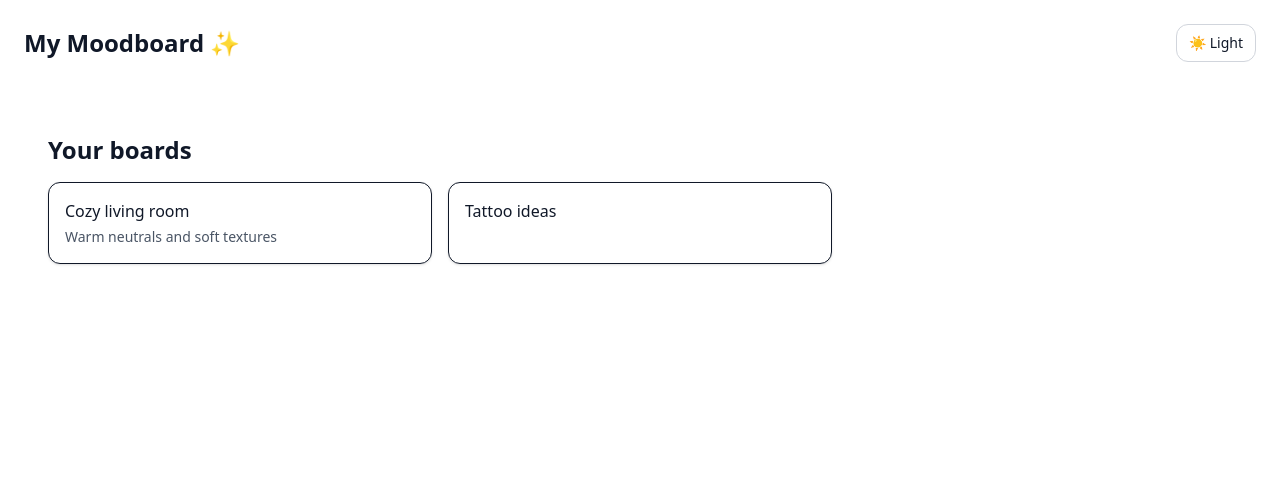
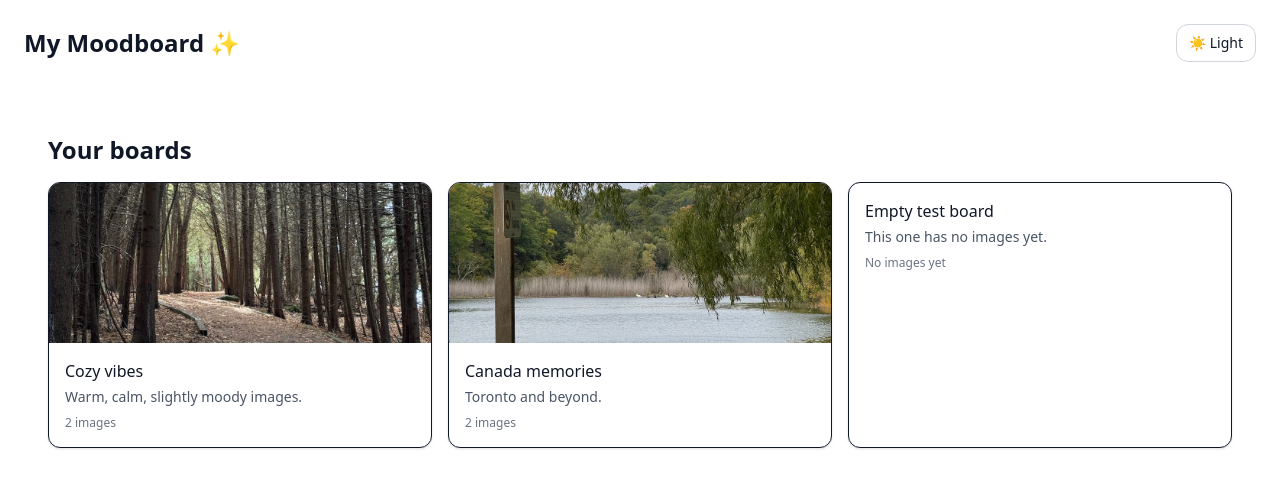
Before and after one commit to maarjahely/mood-board, a React (Vite) app: page /boards in a window 1280 px wide. Shown: the top 488 px of the page. Built offline with nearby package versions, Linux system fonts and the light colour scheme.

Commit message:
update board detail and list pages

```diff
--- a/src/_mock/boards.ts
+++ b/src/_mock/boards.ts
@@ -8,16 +8,24 @@ export type Board = {
 
 export const boards: Board[] = [
   {
-    id: "cozy-living-room",
-    title: "Cozy living room",
-    description: "Warm neutrals and soft textures",
-    imageIds: ["img1", "img3", "img7"],
+    id: "cozy-vibes",
+    title: "Cozy vibes",
+    description: "Warm, calm, slightly moody images.",
+    imageIds: ["forest", "pumpkins"],
     ownerId: "demo-user-1",
   },
   {
-    id: "tattoo-ideas",
-    title: "Tattoo ideas",
-    imageIds: ["img2", "img8"],
+    id: "canada-memories",
+    title: "Canada memories",
+    description: "Toronto and beyond.",
+    imageIds: ["lake", "downtown"],
+    ownerId: "demo-user-1",
+  },
+  {
+    id: "empty-board",
+    title: "Empty test board",
+    description: "This one has no images yet.",
+    imageIds: [],
     ownerId: "demo-user-1",
   },
 ];
--- a/src/features/boards/BoardsDetailRoute.tsx
+++ b/src/features/boards/BoardsDetailRoute.tsx
@@ -1,5 +1,6 @@
 import { Link, useParams } from "react-router-dom";
 import { boards } from "../../_mock/boards";
+import { images } from "../../_mock/images";
 
 export function BoardDetailRoute() {
   const currentUserId = "demo-user-1";
@@ -12,23 +13,44 @@ export function BoardDetailRoute() {
 
   if (!board) {
     return (
-      <div className="p-4 border rounded-xl">
-        <h2 className="text-lg font-semibold mb-2">Board not found</h2>
-        <Link to="/" className="text-blue-600 underline">
-          Back to gallery
-        </Link>
+      <div className="p-6">
+        <h1 className="text-xl font-semibold">Board not found</h1>
+        <p className="mt-2 text-gray-600">
+          We could not find a board with this id.
+        </p>
       </div>
     );
   }
 
+  const boardImages = images.filter((image) =>
+    board.imageIds.includes(image.id)
+  );
+
   return (
-    <div className="p-6 space-y-4">
-      <h1 className="text-2xl font-semibold">{board.title}</h1>
-      <div className="grid gap-4 sm:grid-cols-2 md:grid-cols-3">
-        {board.imageIds.map((imageId) => (
-          <h4>{imageId}</h4>
-        ))}
-      </div>
+    <div className="p-6">
+      <header className="mb-6">
+        <h1 className="text-2xl font-semibold">{board.title}</h1>
+        {board.description && (
+          <p className="mt-2 text-gray-600">{board.description}</p>
+        )}
+      </header>
+
+      {boardImages.length === 0 ? (
+        <p className="text-gray-600">
+          This board does not have any images yet.
+        </p>
+      ) : (
+        <div className="grid grid-cols-1 sm:grid-cols-2 md:grid-cols-3 lg:grid-cols-4 gap-6">
+          {boardImages.map((image) => (
+            <img
+              key={image.id}
+              src={image.src}
+              alt={image.title}
+              className="h-48 w-full object-cover rounded-xl shadow-sm"
+            />
+          ))}
+        </div>
+      )}
     </div>
   );
 }
--- a/src/features/boards/BoardsListRoute.tsx
+++ b/src/features/boards/BoardsListRoute.tsx
@@ -1,5 +1,6 @@
 import { Link } from "react-router-dom";
 import { boards } from "../../_mock/boards";
+import { images } from "../../_mock/images";
 
 export function BoardsListRoute() {
   const currentUserId = "demo-user-1";
@@ -9,20 +10,54 @@ export function BoardsListRoute() {
   return (
     <div className="p-6 space-y-4">
       <h1 className="text-2xl font-semibold">Your boards</h1>
+
+      {userBoards.length === 0 ? (
+        <p className="text-gray-600">
+          You do not have any boards yet. Start by creating your first board.
+        </p>
+      ) : (
         <div className="grid gap-4 sm:grid-cols-2 md:grid-cols-3">
-        {userBoards.map((board) => (
+          {userBoards.map((board) => {
+            const coverImageId = board.imageIds[0];
+            const coverImage = images.find(
+              (image) => image.id === coverImageId
+            );
+            const imageCount = board.imageIds.length;
+
+            return (
               <Link
                 key={board.id}
                 to={`/boards/${board.id}`}
-            className="block rounded-xl border p-4 shadow-sm hover:shadow-md transition"
+                className="block overflow-hidden rounded-xl border shadow-sm transition hover:shadow-md"
               >
+                {coverImage && (
+                  <img
+                    src={coverImage.src}
+                    alt={coverImage.title}
+                    className="h-40 w-full object-cover"
+                  />
+                )}
+
+                <div className="p-4">
                   <h2 className="font-medium">{board.title}</h2>
                   {board.description && (
-              <p className="mt-1 text-sm text-gray-600">{board.description}</p>
+                    <p className="mt-1 text-sm text-gray-600">
+                      {board.description}
+                    </p>
                   )}
+                  <p className="mt-2 text-xs text-gray-500">
+                    {imageCount === 0
+                      ? "No images yet"
+                      : imageCount === 1
+                        ? "1 image"
+                        : `${imageCount} images`}
+                  </p>
+                </div>
               </Link>
-        ))}
+            );
+          })}
         </div>
+      )}
     </div>
   );
 }
```
Also changed, not shown: 1 other file (tests, documents, lock files or other folders). Lines whose indentation alone changed are shown as unchanged.
